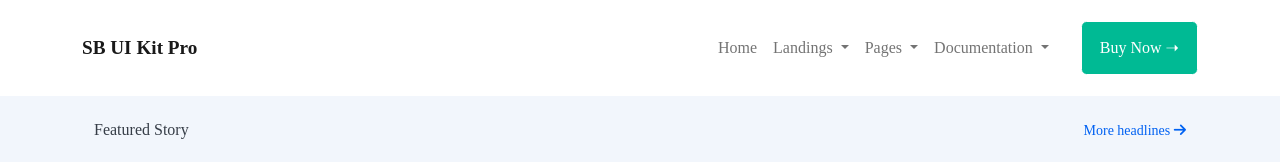
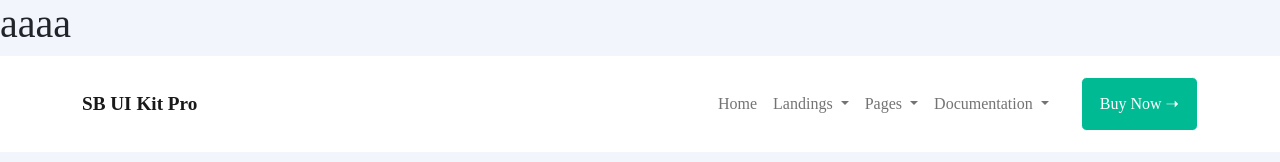
Before and after one commit to agdem/Ejercicio2-Team10, a website: page index.html in a window 1280 px wide. Shown: the top 162 px of the page. Drawn offline with nearby package versions, Linux system fonts and the light colour scheme; a web font is replaced by a local one.

Commit message:
Version2 Titulo anadido

```diff
--- a/index.html
+++ b/index.html
@@ -22,6 +22,7 @@
   </head>
   <body>
 
+  <h1>aaaa</h1>
 
     <!-- SECTION UNO NAVBAR -->
     <div class="section1">
```
